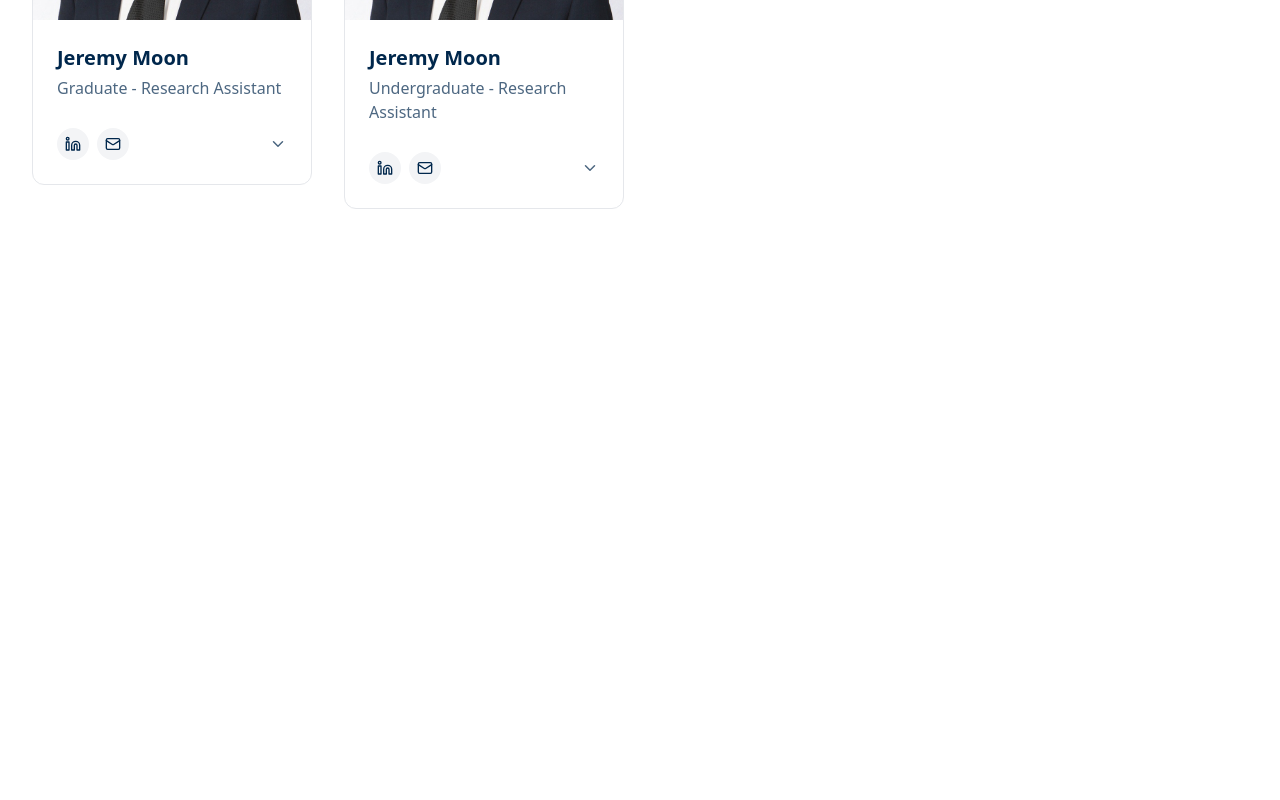
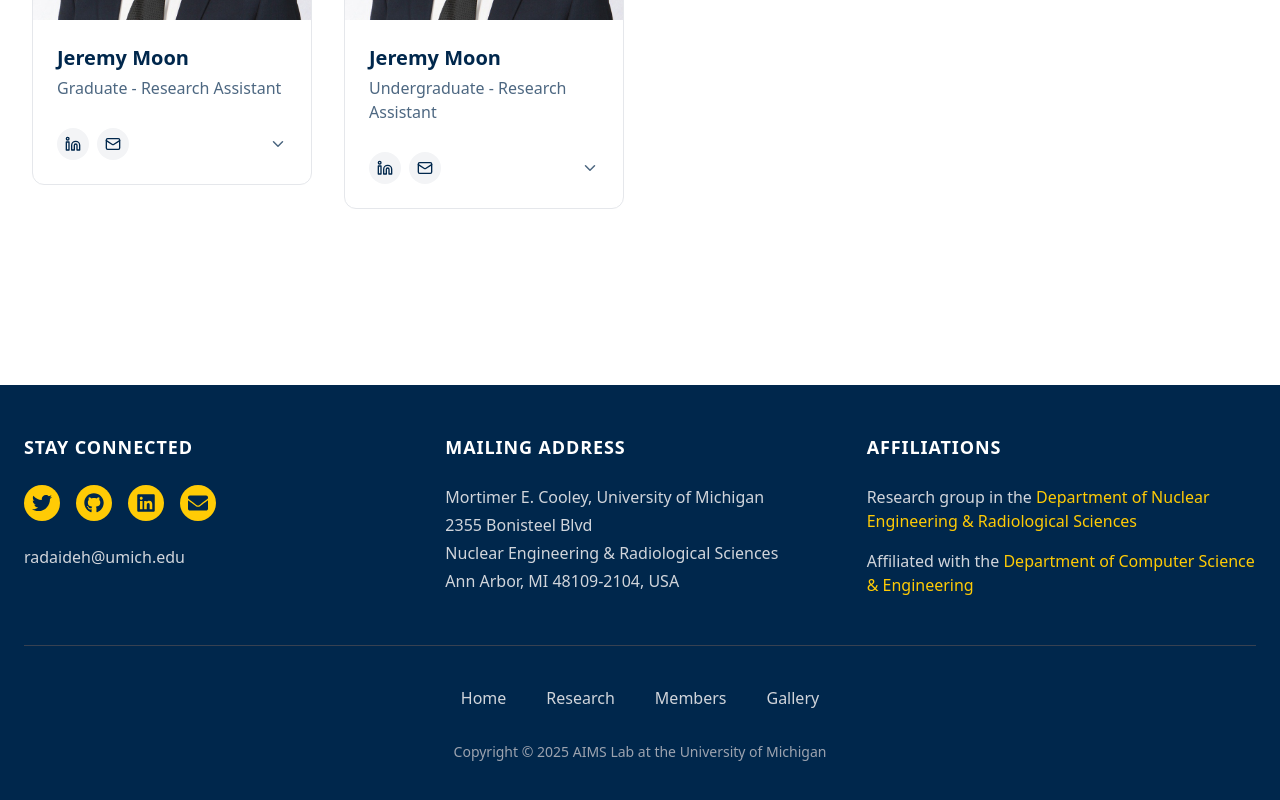
Before and after one commit to jere67/aims-website, a Next.js app: page /members in a window 1280 px wide. Shown: the part 1347-2147 px from the top of the page. Before the commit the page ends 1684 px from the top, so only its background shows below. Built offline with nearby package versions, Linux system fonts and the light colour scheme.

Commit message:
update footer component

```diff
--- a/app/layout.tsx
+++ b/app/layout.tsx
@@ -3,6 +3,7 @@ import { Geist, Geist_Mono } from "next/font/google";
 import "./globals.css";
 import { ThemeProvider } from "./provider";
 import Navbar from "@/components/Navbar";
+import Footer from "@/components/Footer";
 
 const geistSans = Geist({
   variable: "--font-geist-sans",
@@ -38,6 +39,7 @@ export default function RootLayout({
         >
           {children}
         </ThemeProvider>
+        <Footer />
       </body>
     </html>
   );
--- a/app/page.tsx
+++ b/app/page.tsx
@@ -9,7 +9,6 @@ import Gallery from "@/components/Gallery";
 import JoinUs from "@/components/JoinUs";
 import Videos from "@/components/Videos";
 import FloatingTop from "@/components/FloatingTop";
-import Footer from "@/components/Footer";
 import AboutUs from "@/components/AboutUs";
 
 export default function Home() {
@@ -28,7 +27,6 @@ export default function Home() {
         <Gallery />
         <JoinUs />
         <FloatingTop />
-        <Footer />
       </div>
     </main>
   );
--- a/components/Footer.tsx
+++ b/components/Footer.tsx
@@ -1,70 +1,124 @@
-"use client";
-import React from "react";
-import { FaTwitter, FaGithub, FaLinkedin, } from "react-icons/fa";
+"use client"
+import Link from "next/link"
+import { FaTwitter, FaGithub, FaLinkedin, FaEnvelope } from "react-icons/fa"
 
 const navigation = {
   main: [
-    { name: 'News', href: '#' },
-    { name: 'Member Directory', href: '/members' },
-    { name: 'Gallery', href: '/gallery' },
+    { name: "Home", href: "/" },
+    { name: "Research", href: "/research" },
+    { name: "Members", href: "/members" },
+    { name: "Gallery", href: "/gallery" },
   ],
   social: [
     {
-      name: 'Twitter',
-      href: 'https://twitter.com',
+      name: "Twitter",
+      href: "https://twitter.com",
       icon: FaTwitter,
     },
     {
-      name: 'GitHub',
-      href: 'https://github.com/aims-umich',
+      name: "GitHub",
+      href: "https://github.com/aims-umich",
       icon: FaGithub,
     },
     {
-      name: 'LinkedIn',
-      href: 'https://linkedin.com',
+      name: "LinkedIn",
+      href: "https://linkedin.com",
       icon: FaLinkedin,
     },
+    {
+      name: "Email",
+      href: "mailto:radaideh@umich.edu",
+      icon: FaEnvelope,
+    },
   ],
-};
+}
 
 const Footer = () => {
   return (
-    <footer className="w-full relative z-50 min-h-[100px] py-6">
+    <footer className="w-full bg-blue-michigan text-white py-12 mt-12">
       <div className="max-w-7xl mx-auto px-4 md:px-6">
-        <nav className="flex flex-wrap justify-center mb-4">
-          {navigation.main.map((item) => (
-            <div key={item.name} className="px-5 py-2">
-              <a
-                href={item.href}
-                className="text-sm text-neutral-600 hover:text-blue-michigan dark:text-neutral-300 dark:hover:text-blue-michigan"
-              >
-                {item.name}
-              </a>
-            </div>
-          ))}
-        </nav>
+        <div className="grid grid-cols-1 md:grid-cols-3 gap-8">
+          <div className="flex flex-col items-center md:items-start">
+            <h2 className="text-lg font-semibold tracking-wider uppercase mb-6">Stay Connected</h2>
 
-        <div className="flex justify-center space-x-4 mb-4">
+            <div className="flex space-x-4 mb-6">
               {navigation.social.map((item) => (
                 <a
                   key={item.name}
                   href={item.href}
                   target="_blank"
                   rel="noopener noreferrer"
-              className="text-neutral-600 dark:text-neutral-300 hover:text-blue-michigan dark:hover:text-blue-michigan"
+                  className="bg-yellow-maize text-blue-michigan p-2 rounded-full hover:opacity-90 transition-opacity"
+                  aria-label={item.name}
                 >
-              <span className="sr-only">{item.name}</span>
-              <item.icon size={24} aria-hidden="true" />
+                  <item.icon size={20} aria-hidden="true" />
                 </a>
               ))}
             </div>
 
-        <p className="text-sm text-neutral-600 dark:text-neutral-300 text-center">
+            <p className="text-gray-300">radaideh@umich.edu</p>
+          </div>
+
+          <div className="flex flex-col items-center md:items-start">
+            <h2 className="text-lg font-semibold tracking-wider uppercase mb-6">Mailing Address</h2>
+
+            <address className="not-italic text-gray-300 flex flex-col space-y-1">
+              <p>Mortimer E. Cooley, University of Michigan</p>
+              <p>2355 Bonisteel Blvd</p>
+              <p>Nuclear Engineering & Radiological Sciences</p>
+              <p>Ann Arbor, MI 48109-2104, USA</p>
+            </address>
+          </div>
+
+          <div className="flex flex-col items-center md:items-start">
+            <h2 className="text-lg font-semibold tracking-wider uppercase mb-6">Affiliations</h2>
+
+            <div className="text-gray-300 flex flex-col space-y-4">
+              <p>
+                Research group in the{" "}
+                <a
+                  href="https://ners.engin.umich.edu/"
+                  target="_blank"
+                  rel="noopener noreferrer"
+                  className="text-yellow-maize hover:underline"
+                >
+                  Department of Nuclear Engineering & Radiological Sciences
+                </a>
+              </p>
+
+              <p>
+                Affiliated with the{" "}
+                <a
+                  href="https://cse.engin.umich.edu/"
+                  target="_blank"
+                  rel="noopener noreferrer"
+                  className="text-yellow-maize hover:underline"
+                >
+                  Department of Computer Science & Engineering
+                </a>
+              </p>
+            </div>
+          </div>
+        </div>
+
+        <div className="mt-12 pt-8 border-t border-gray-700">
+          <nav className="flex flex-wrap justify-center mb-6">
+            {navigation.main.map((item) => (
+              <div key={item.name} className="px-5 py-2">
+                <Link href={item.href} className="text-gray-300 hover:text-yellow-maize transition-colors">
+                  {item.name}
+                </Link>
+              </div>
+            ))}
+          </nav>
+
+          <p className="text-sm text-gray-400 text-center">
             Copyright © {new Date().getFullYear()} AIMS Lab at the University of Michigan
           </p>
         </div>
+      </div>
     </footer>
-  );
-};
+  )
+}
 
-export default Footer;
+export default Footer
```
Lines whose indentation alone changed are shown as unchanged.
